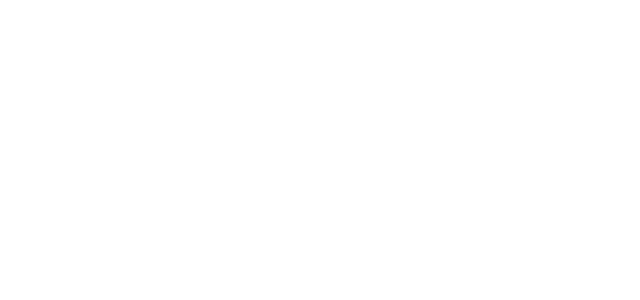
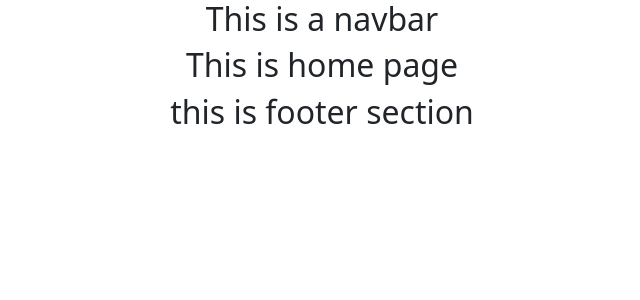
Before and after one commit to sauravmondal24/Povi---Photography-Videography-Services-client, a React (Create React App) app: page / in a window 1280 px wide. Shown: the top 300 px of the page, without its empty margins (318-958 px from the left). Built offline with nearby package versions, Linux system fonts and the light colour scheme.

Commit message:
router setup done

```diff
--- a/src/App.js
+++ b/src/App.js
@@ -1,8 +1,13 @@
-import logo from './logo.svg';
 import './App.css';
+import { RouterProvider } from 'react-router-dom';
+import { routers } from './Router/Router';
 
 function App() {
-	return <div className="App"></div>;
+	return (
+		<div className="App">
+			<RouterProvider router={routers}></RouterProvider>
+		</div>
+	);
 }
 
 export default App;
--- a/src/Layout/Main/Main.js
+++ b/src/Layout/Main/Main.js
@@ -1,14 +1,16 @@
 import React from 'react';
 import { Outlet } from 'react-router-dom';
+import Blog from '../../components/Blog/Blog';
 import Footer from '../../components/Footer/Footer';
 import Navbar from '../../components/Header/Navbar/Navbar';
 
 const Main = () => {
 	return (
 		<div>
-			<h2>this is main sec</h2>
 			<Navbar></Navbar>
-			<Outlet></Outlet>
+			<Outlet>
+				<Blog></Blog>
+			</Outlet>
 			<Footer></Footer>
 		</div>
 	);
--- a/src/Router/Router.js
+++ b/src/Router/Router.js
@@ -1,11 +1,22 @@
-import React from 'react';
+import Blog from '../components/Blog/Blog';
+import Home from '../components/Home/Home';
+import Main from '../Layout/Main/Main';
 
-const Router = () => {
-	return (
-		<div>
-			<h2>main router</h2>
-		</div>
-	);
-};
+const { createBrowserRouter } = require('react-router-dom');
 
-export default Router;
+export const routers = createBrowserRouter([
+	{
+		path: '/',
+		element: <Main></Main>,
+		children: [
+			{
+				path: '/',
+				element: <Home></Home>
+			},
+			{
+				path: '/blog',
+				element: <Blog></Blog>
+			}
+		]
+	}
+]);
--- a/src/components/Home/Home.js
+++ b/src/components/Home/Home.js
@@ -3,7 +3,7 @@
 const Home = () => {
 	return (
 		<div>
-			<h2>This is home page</h2>
+			<h2>This is home page </h2>
 		</div>
 	);
 };
```
Also changed, not shown: src/components/Header/Banner/Banner.js (+11 -0 lines).
